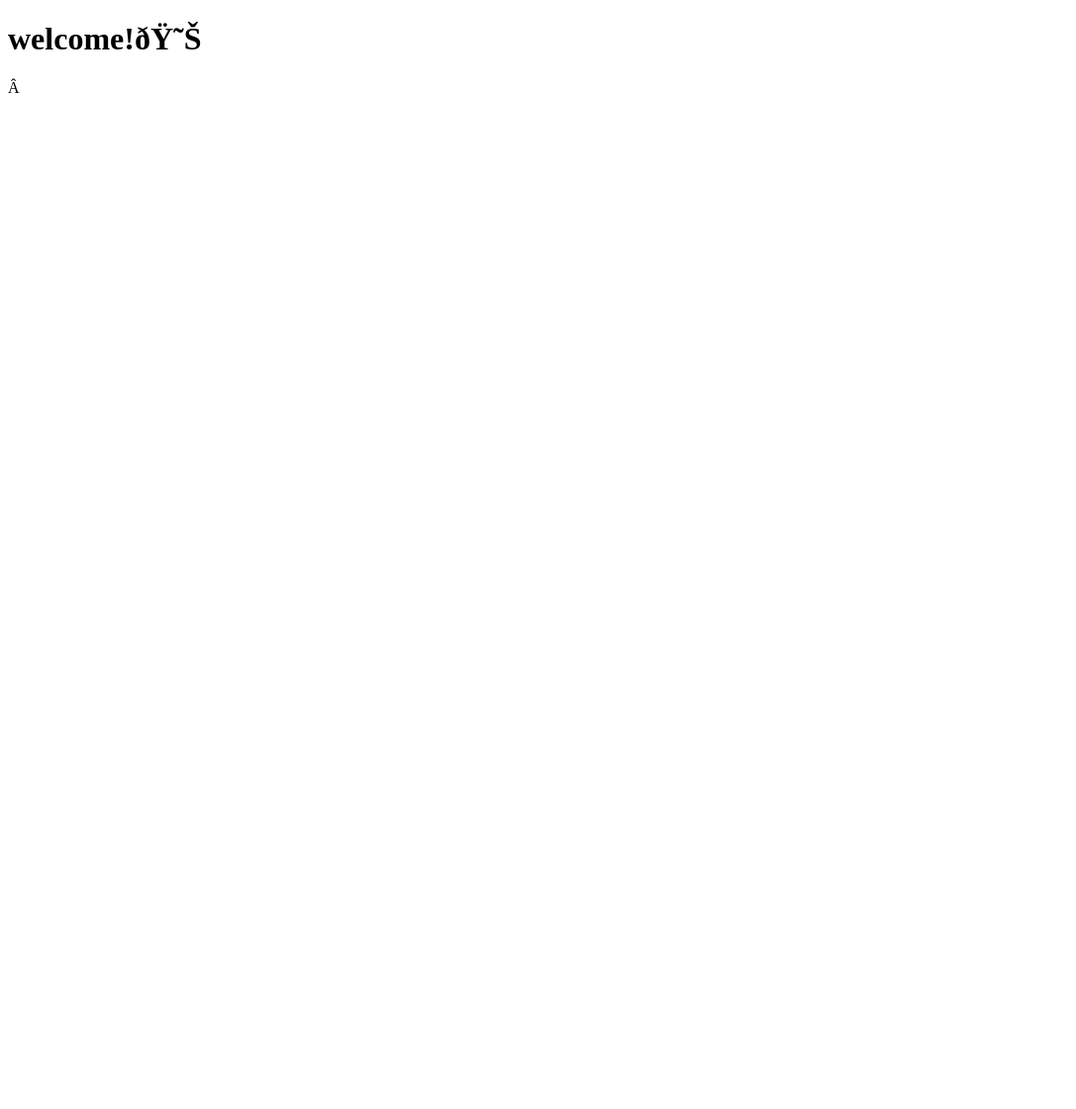
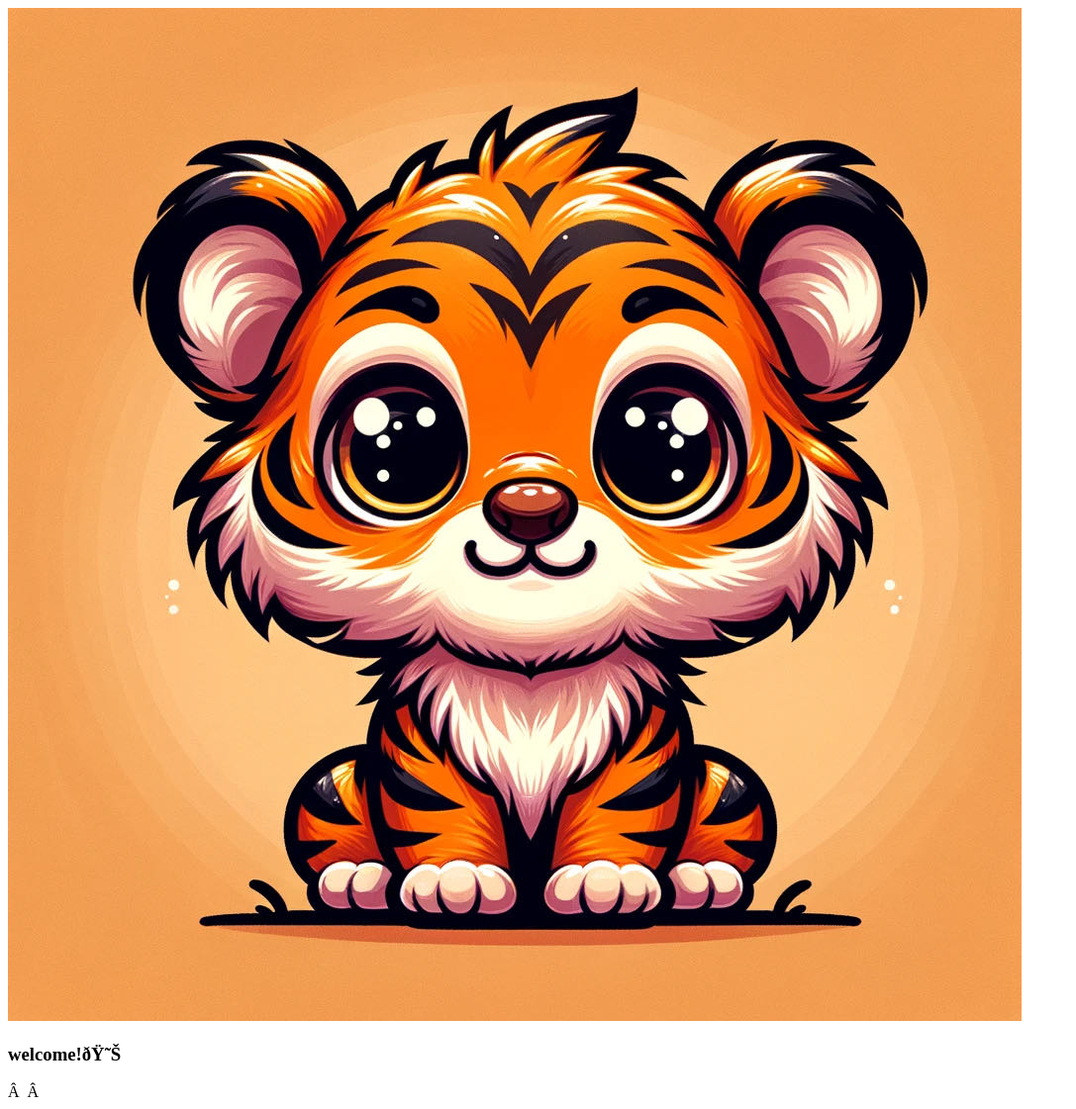
Before and after one commit to Jinc-lee/Jinc-lee.github.io, a plain HTML site: page index.html in a window 1280 px wide. Shown: the whole page at 99% size, without its empty margins (0-1087 px from the left). Before the commit the page ends 800 px from the top, so only its background shows below. Drawn offline with Linux system fonts and the light colour scheme.

Commit message:
Update index.html

```diff
--- a/index.html
+++ b/index.html
@@ -5,6 +5,7 @@
     <title>Jinc's personal website</title>
   </head>
   <body>
-    <h1>welcome!😊</h1>
+    <img src="./Little Tiger.jpg"/>
+    <h3>welcome!😊</h3>
   </body>
 </html>
```
